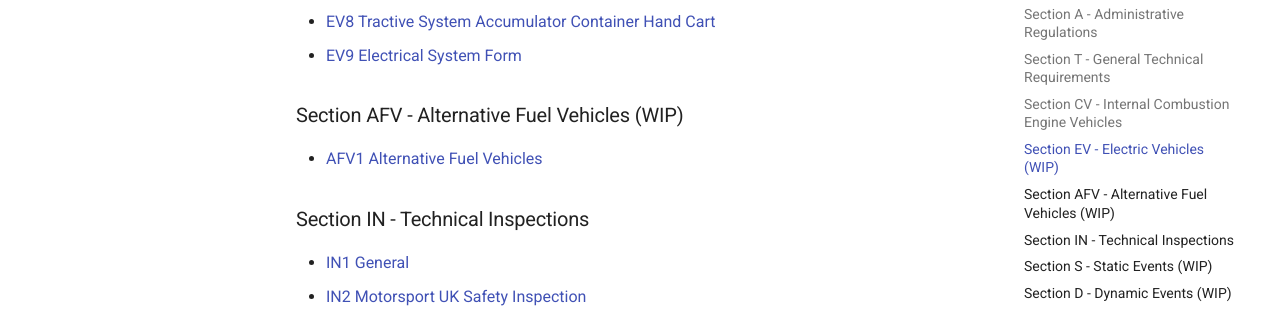
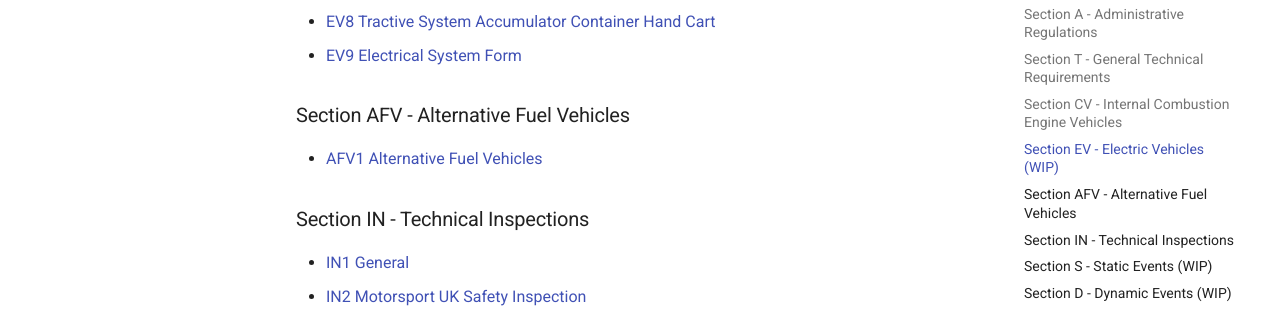
Before and after one commit to Formula-Trinity/ft-wiki, an MkDocs documentation site: the page built from docs/ftx7/rules/index.md, in a window 1280 px wide and 900 px high, scrolled down 1524 px. Shown: the part 157-467 px from the top of the window. Built offline with MkDocs 1.6.1 and Material for MkDocs 9.7.7, drawn with Linux system fonts in a browser that asks for light colours.

Commit message:
Section AFV Finished

```diff
--- a/docs/ftx7/rules/index.md
+++ b/docs/ftx7/rules/index.md
@@ -49,7 +49,7 @@
 * [EV8 Tractive System Accumulator Container Hand Cart](./section-ev/8-tractive-system-accumulator-container-hand-cart.md)
 * [EV9 Electrical System Form](./section-ev/9-electrical-system-form.md)
 
-### Section AFV - Alternative Fuel Vehicles (WIP)
+### Section AFV - Alternative Fuel Vehicles
 
 * [AFV1 Alternative Fuel Vehicles](./section-afv/1-alternative-fuel-vehicles.md)
 
```
Also changed, not shown: docs/ftx7/rules/section-afv/1-alternative-fuel-vehicles.md (+7 -7 lines).
